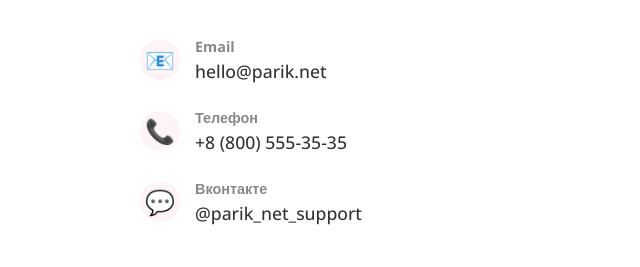
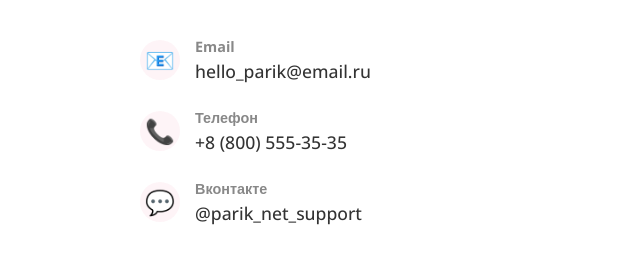
Before and after one commit to rise171/lending_startup, a plain HTML site: page index.html in a window 1280 px wide. Shown: the part 3294-3561 px from the top of the page, 0-640 px from the left. Drawn offline with nearby package versions, Linux system fonts and the light colour scheme.

Commit message:
Update index.html

```diff
--- a/index.html
+++ b/index.html
@@ -565,7 +565,7 @@
                     <span class="icon">📧</span>
                     <div>
                         <strong>Email</strong>
-                        <p>hello@parik.net</p>
+                        <p>hello_parik@email.ru</p>
                     </div>
                 </div>
 
```
